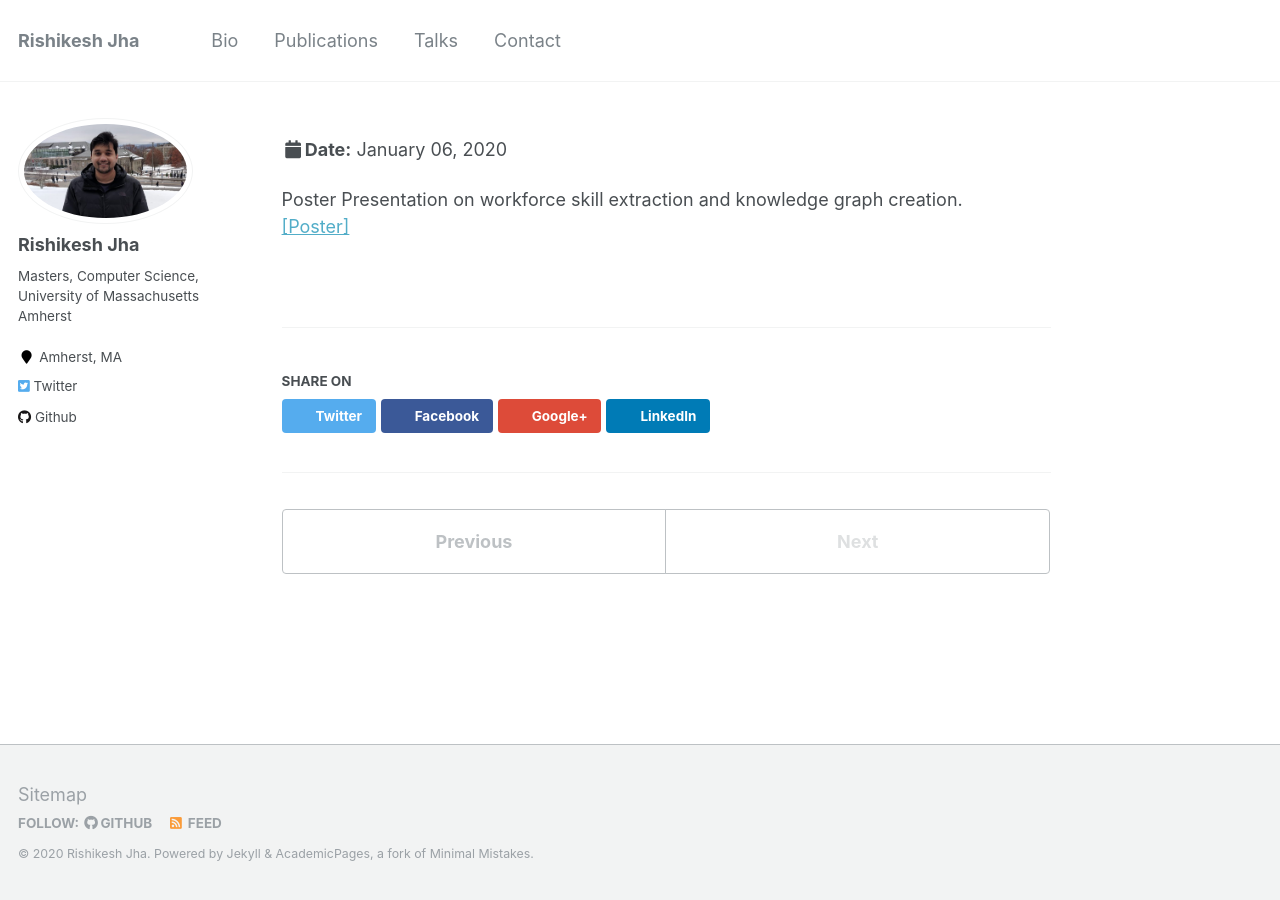
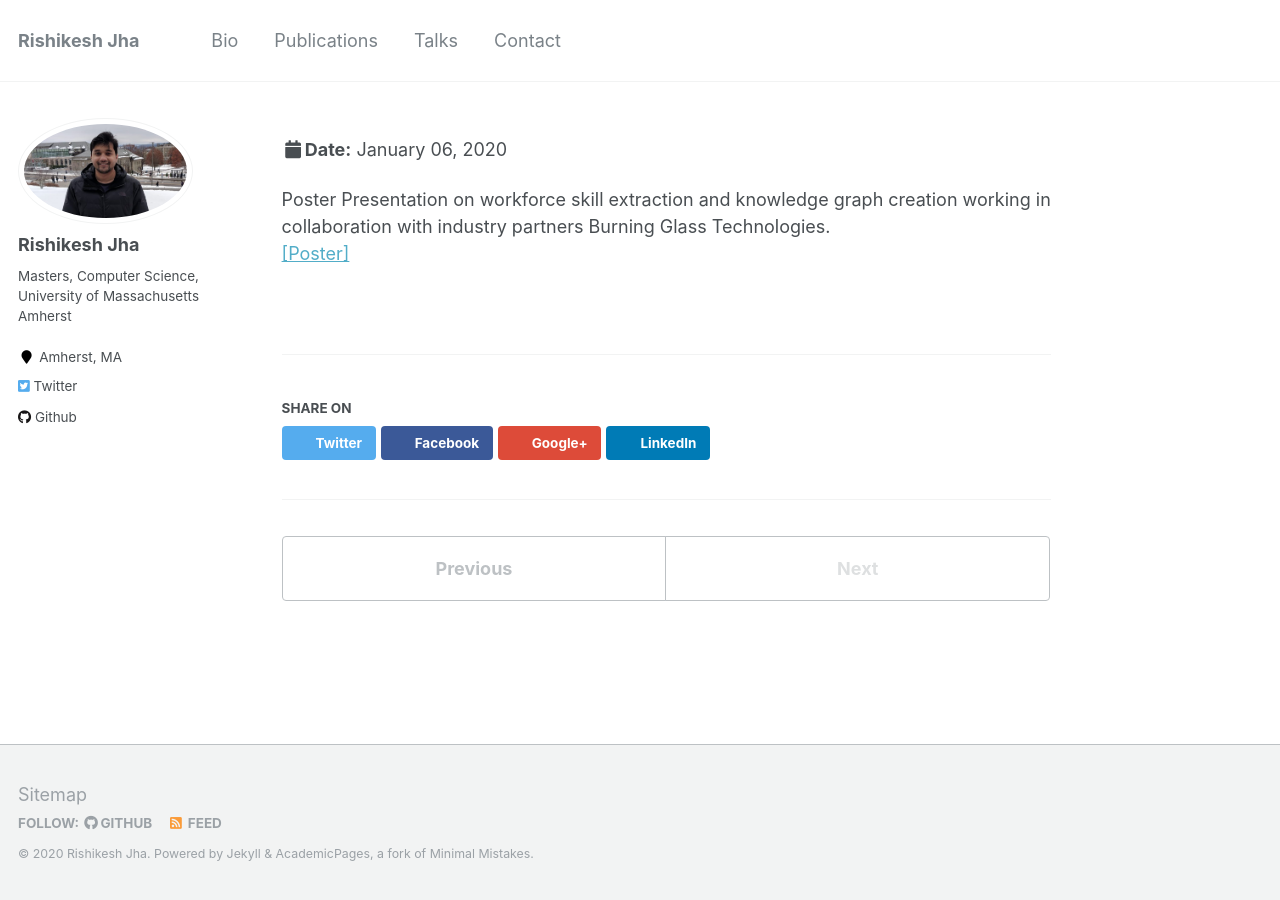
Before and after one commit to tantrik16/tantrik16.github.io, a Jekyll site: the page built from _talks/skill-extraction.md, in a window 1280 px wide. Built offline with Jekyll 4.4.1, drawn with Linux system fonts in a browser that asks for light colours.

Commit message:
talks updated

```diff
--- a/_talks/skill-extraction.md
+++ b/_talks/skill-extraction.md
@@ -1,5 +1,5 @@
 ---
-title: "
+title: "Burning Glass Technologies: Skill Extraction and Building a Skill Knowledge Graph
 collection: talks
 type: "Poster Presentation"
 venue: "University of Massachusetts"
@@ -7,4 +7,4 @@
 location: "MA"
 ---
 
-Poster Presentation on workforce skill extraction and knowledge graph creation. <br> <a href ="/files/skill-extraction.pdf">[Poster]</a>
+Poster Presentation on workforce skill extraction and knowledge graph creation working in collaboration with industry partners Burning Glass Technologies. <br> <a href ="/files/skill-extraction.pdf">[Poster]</a>
```
